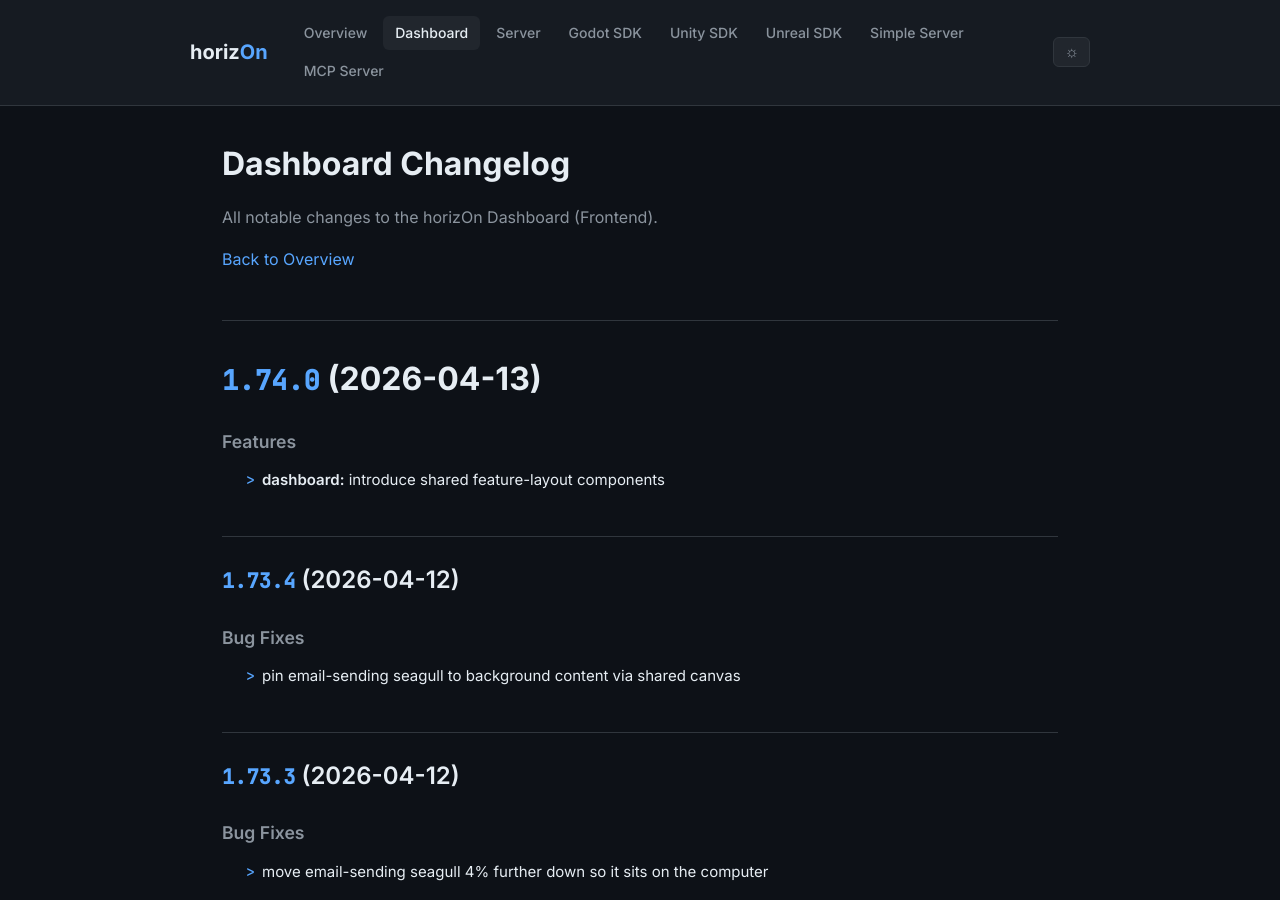
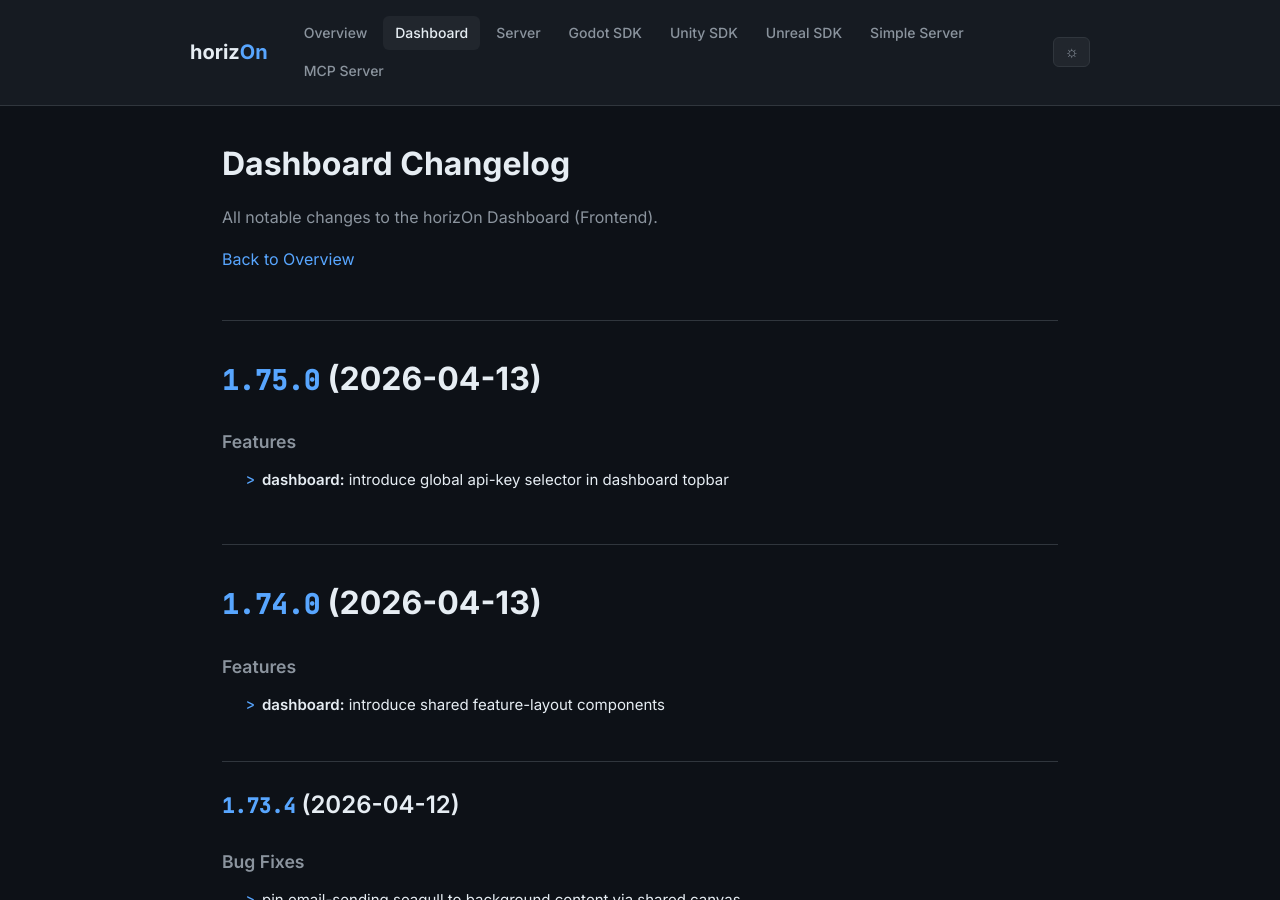
Before and after one commit to ProjectMakersDE/horizOn-Changelog, a Jekyll site: the page built from dashboard-changelog.md, in a window 1280 px wide and 900 px high. Built offline with Jekyll 4.4.1, drawn with Linux system fonts in a browser that asks for light colours.

Commit message:
chore: sync changelogs [skip ci]

```diff
--- a/dashboard-changelog.md
+++ b/dashboard-changelog.md
@@ -8,6 +8,13 @@ title: Dashboard Changelog
 All notable changes to the horizOn Dashboard (Frontend).
 
 [Back to Overview](.)
+
+# [1.75.0](https://github.com/ProjectMakersDE/horizOn-Dashboard/compare/v1.74.0...v1.75.0) (2026-04-13)
+
+
+### Features
+
+* **dashboard:** introduce global api-key selector in dashboard topbar ([0f511d8](https://github.com/ProjectMakersDE/horizOn-Dashboard/commit/0f511d8d0f9a3f612329b51e32f752391e2e40ca))
 
 # [1.74.0](https://github.com/ProjectMakersDE/horizOn-Dashboard/compare/v1.73.4...v1.74.0) (2026-04-13)
 
```
Also changed, not shown: index.md (+1 -1 lines).
